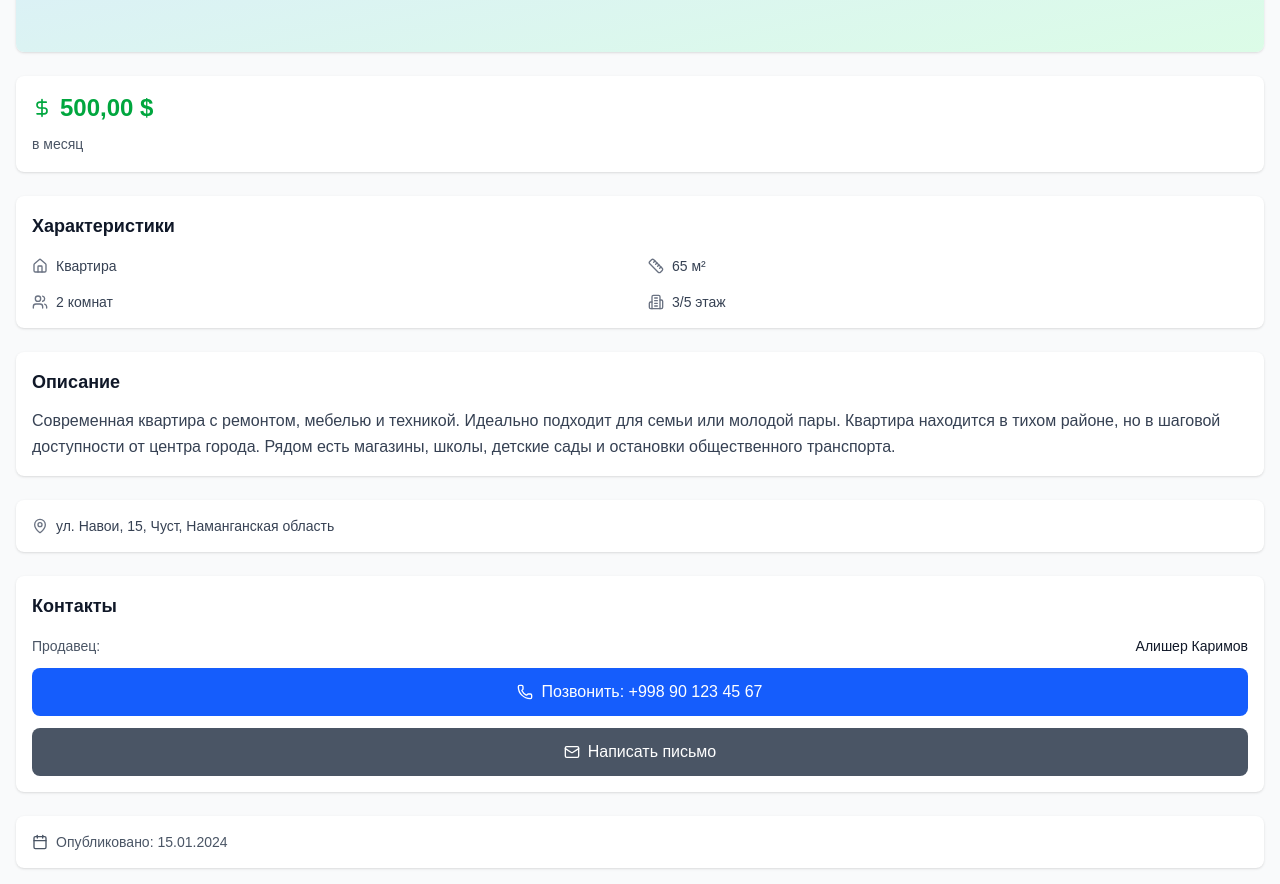
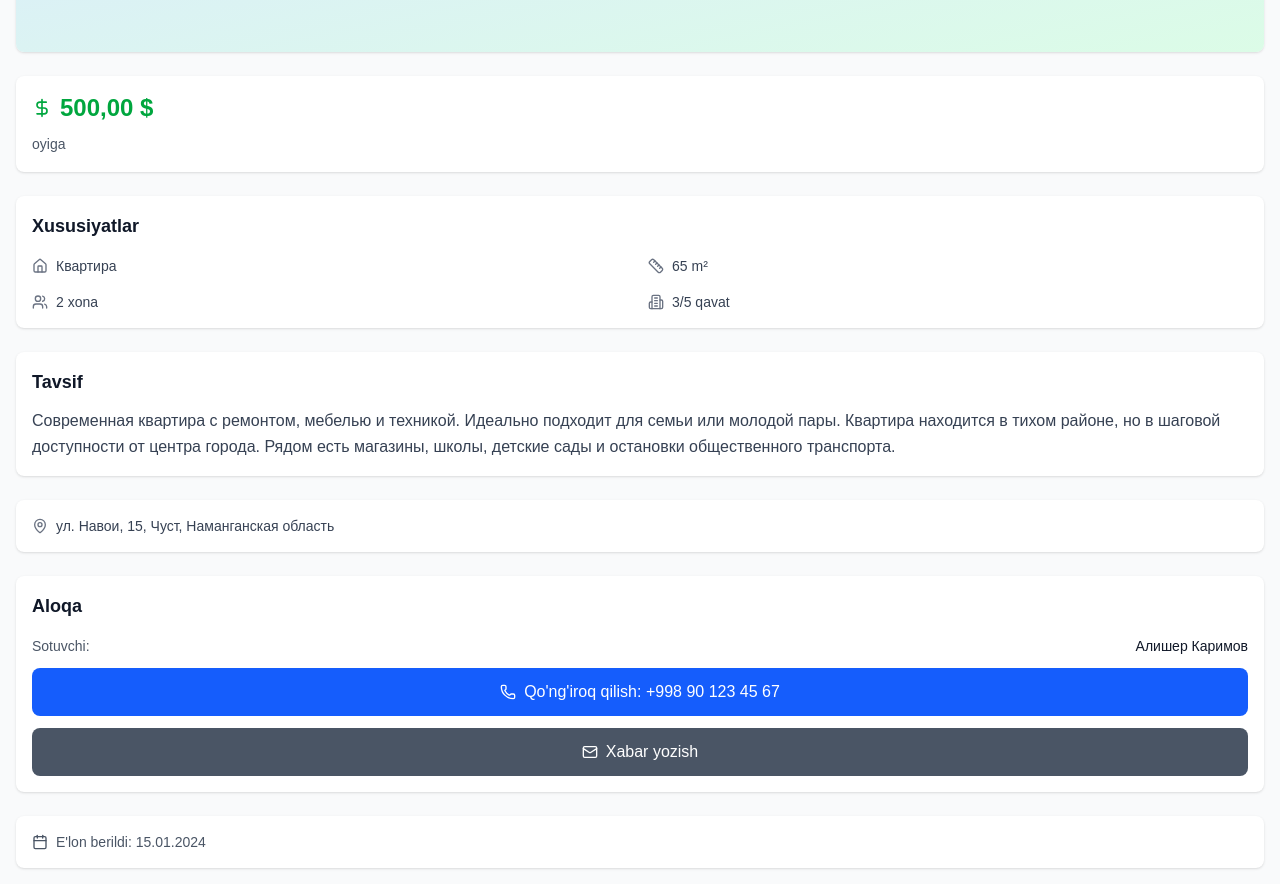
Before and after one commit to elyorka22/chust, a Next.js app: page /listing/1 in a window 1280 px wide. Shown: the part 300-1184 px from the top of the page. Built offline with nearby package versions, Linux system fonts and the light colour scheme; no server answers; the database is empty.

Commit message:
Fix listing detail page to load from API and translate to Uzbek

```diff
--- a/src/app/listing/[id]/page.tsx
+++ b/src/app/listing/[id]/page.tsx
@@ -112,16 +112,31 @@ export default function ListingDetailPage() {
 
       try {
         setLoading(true);
-        // For demo purposes, use local data
+
+        // Try to fetch from API first
+        const response = await fetch(`/api/listings/${params.id}`);
+        const data = await response.json();
+
+        if (response.ok && data.listing) {
+          setListing(data.listing);
+        } else {
+          // Fallback to demo data if API fails
+          const foundListing = demoListings.find(l => l.id.toString() === params.id);
+          if (foundListing) {
+            setListing(foundListing);
+          } else {
+            setListing(null);
+          }
+        }
+      } catch (error) {
+        console.error('Error fetching listing:', error);
+        // Fallback to demo data
         const foundListing = demoListings.find(l => l.id.toString() === params.id);
         if (foundListing) {
           setListing(foundListing);
         } else {
           setListing(null);
         }
-      } catch (error) {
-        console.error('Error fetching listing:', error);
-        setListing(null);
       } finally {
         setLoading(false);
       }
@@ -133,7 +148,7 @@ export default function ListingDetailPage() {
   }, [params.id]);
 
   const formatPrice = (price?: number, currency: string = 'USD') => {
-    if (!price) return 'Цена не указана';
+    if (!price) return 'Narx ko\'rsatilmagan';
     return new Intl.NumberFormat('ru-RU', {
       style: 'currency',
       currency: currency === 'USD' ? 'USD' : 'UZS',
@@ -157,7 +172,7 @@ export default function ListingDetailPage() {
       <div className="min-h-screen flex items-center justify-center">
         <div className="text-center">
           <div className="animate-spin rounded-full h-8 w-8 border-b-2 border-blue-600 mx-auto mb-4"></div>
-          <p className="text-gray-600">Загрузка объявления...</p>
+          <p className="text-gray-600">E&apos;lon yuklanmoqda...</p>
         </div>
       </div>
     );
@@ -167,7 +182,7 @@ export default function ListingDetailPage() {
     return (
       <div className="min-h-screen flex items-center justify-center">
         <div className="text-center">
-          <p className="text-gray-600">Объявление не найдено</p>
+          <p className="text-gray-600">E&apos;lon topilmadi</p>
         </div>
       </div>
     );
@@ -202,7 +217,7 @@ export default function ListingDetailPage() {
           <div className="w-full h-64 bg-gradient-to-br from-blue-100 to-green-100 flex items-center justify-center">
             <div className="text-center">
               <Home size={48} className="text-gray-400 mx-auto mb-2" />
-              <p className="text-gray-500 text-sm">Фото объекта</p>
+              <p className="text-gray-500 text-sm">Obyekt rasmi</p>
             </div>
           </div>
         </div>
@@ -217,14 +232,14 @@ export default function ListingDetailPage() {
               </span>
             </div>
             <span className="text-sm text-gray-600">
-              {listing.category?.slug === 'rent' ? 'в месяц' : 'за объект'}
+              {listing.category?.slug === 'rent' ? 'oyiga' : 'obyekt uchun'}
             </span>
           </div>
         )}
 
         {/* Details */}
         <div className="bg-white rounded-lg p-4 shadow-sm space-y-4">
-          <h2 className="text-lg font-semibold text-gray-900">Характеристики</h2>
+          <h2 className="text-lg font-semibold text-gray-900">Xususiyatlar</h2>
 
           <div className="grid grid-cols-2 gap-4">
             {listing.property_type && (
@@ -237,14 +252,14 @@ export default function ListingDetailPage() {
             {listing.area && (
               <div className="flex items-center gap-2">
                 <Ruler size={16} className="text-gray-500" />
-                <span className="text-sm text-gray-700">{listing.area} м²</span>
+                <span className="text-sm text-gray-700">{listing.area} m²</span>
               </div>
             )}
 
             {listing.rooms && (
               <div className="flex items-center gap-2">
                 <Users size={16} className="text-gray-500" />
-                <span className="text-sm text-gray-700">{listing.rooms} комнат</span>
+                <span className="text-sm text-gray-700">{listing.rooms} xona</span>
               </div>
             )}
 
@@ -252,7 +267,7 @@ export default function ListingDetailPage() {
               <div className="flex items-center gap-2">
                 <Building2 size={16} className="text-gray-500" />
                 <span className="text-sm text-gray-700">
-                  {listing.floor}{listing.total_floors ? `/${listing.total_floors}` : ''} этаж
+                  {listing.floor}{listing.total_floors ? `/${listing.total_floors}` : ''} qavat
                 </span>
               </div>
             )}
@@ -262,7 +277,7 @@ export default function ListingDetailPage() {
         {/* Description */}
         {listing.description && (
           <div className="bg-white rounded-lg p-4 shadow-sm">
-            <h2 className="text-lg font-semibold text-gray-900 mb-3">Описание</h2>
+            <h2 className="text-lg font-semibold text-gray-900 mb-3">Tavsif</h2>
             <p className="text-gray-700 leading-relaxed">{listing.description}</p>
           </div>
         )}
@@ -279,12 +294,12 @@ export default function ListingDetailPage() {
 
         {/* Contact Information */}
         <div className="bg-white rounded-lg p-4 shadow-sm space-y-4">
-          <h2 className="text-lg font-semibold text-gray-900">Контакты</h2>
+          <h2 className="text-lg font-semibold text-gray-900">Aloqa</h2>
 
           {listing.user && (
             <div className="space-y-3">
               <div className="flex items-center justify-between">
-                <span className="text-sm text-gray-600">Продавец:</span>
+                <span className="text-sm text-gray-600">Sotuvchi:</span>
                 <span className="text-sm font-medium text-gray-900">
                   {listing.user.first_name} {listing.user.last_name}
                 </span>
@@ -296,7 +311,7 @@ export default function ListingDetailPage() {
                   className="w-full flex items-center justify-center gap-2 bg-blue-600 text-white py-3 px-4 rounded-lg hover:bg-blue-700 transition-colors"
                 >
                   <Phone size={16} />
-                  Позвонить: {listing.contact_phone}
+                  Qo&apos;ng&apos;iroq qilish: {listing.contact_phone}
                 </button>
               )}
 
@@ -306,7 +321,7 @@ export default function ListingDetailPage() {
                   className="w-full flex items-center justify-center gap-2 bg-gray-600 text-white py-3 px-4 rounded-lg hover:bg-gray-700 transition-colors"
                 >
                   <Mail size={16} />
-                  Написать письмо
+                  Xabar yozish
                 </button>
               )}
             </div>
@@ -317,7 +332,7 @@ export default function ListingDetailPage() {
         <div className="bg-white rounded-lg p-4 shadow-sm">
           <div className="flex items-center gap-2 text-sm text-gray-600">
             <Calendar size={16} />
-            <span>Опубликовано: {new Date(listing.created_at).toLocaleDateString('ru-RU')}</span>
+            <span>E&apos;lon berildi: {new Date(listing.created_at).toLocaleDateString('ru-RU')}</span>
           </div>
         </div>
       </div>
```
